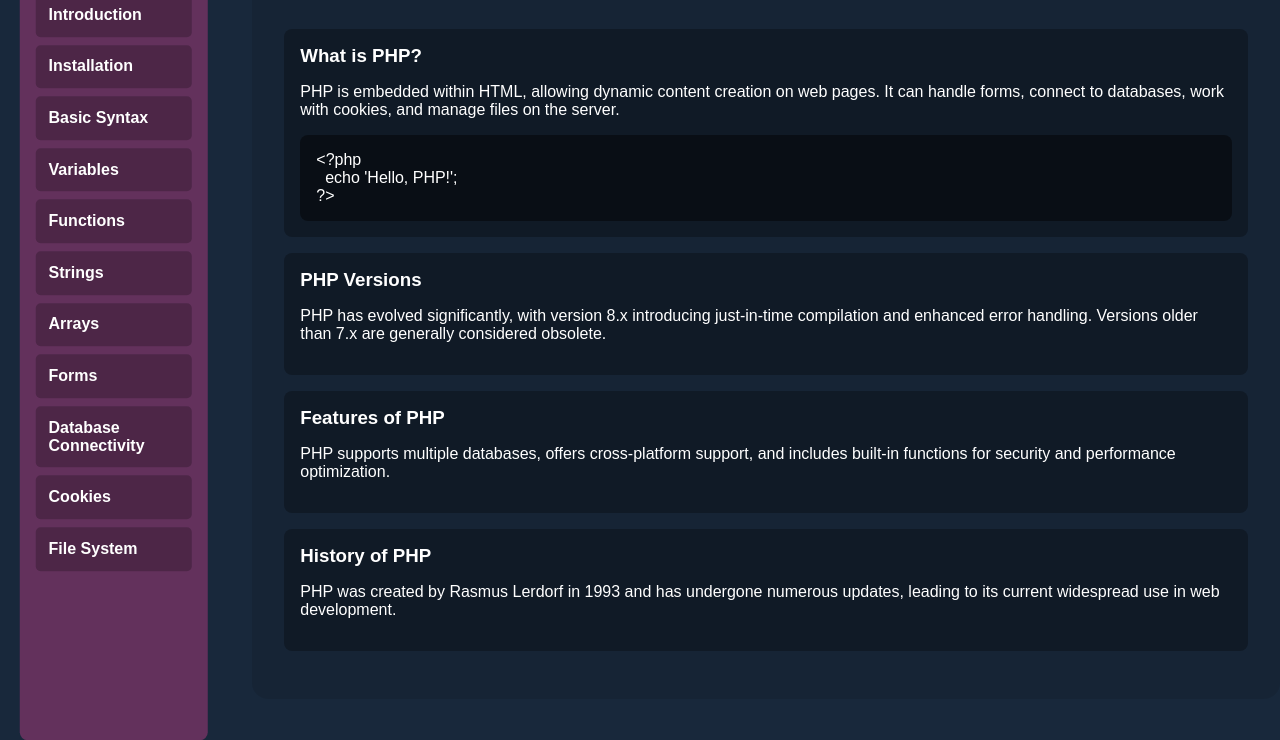
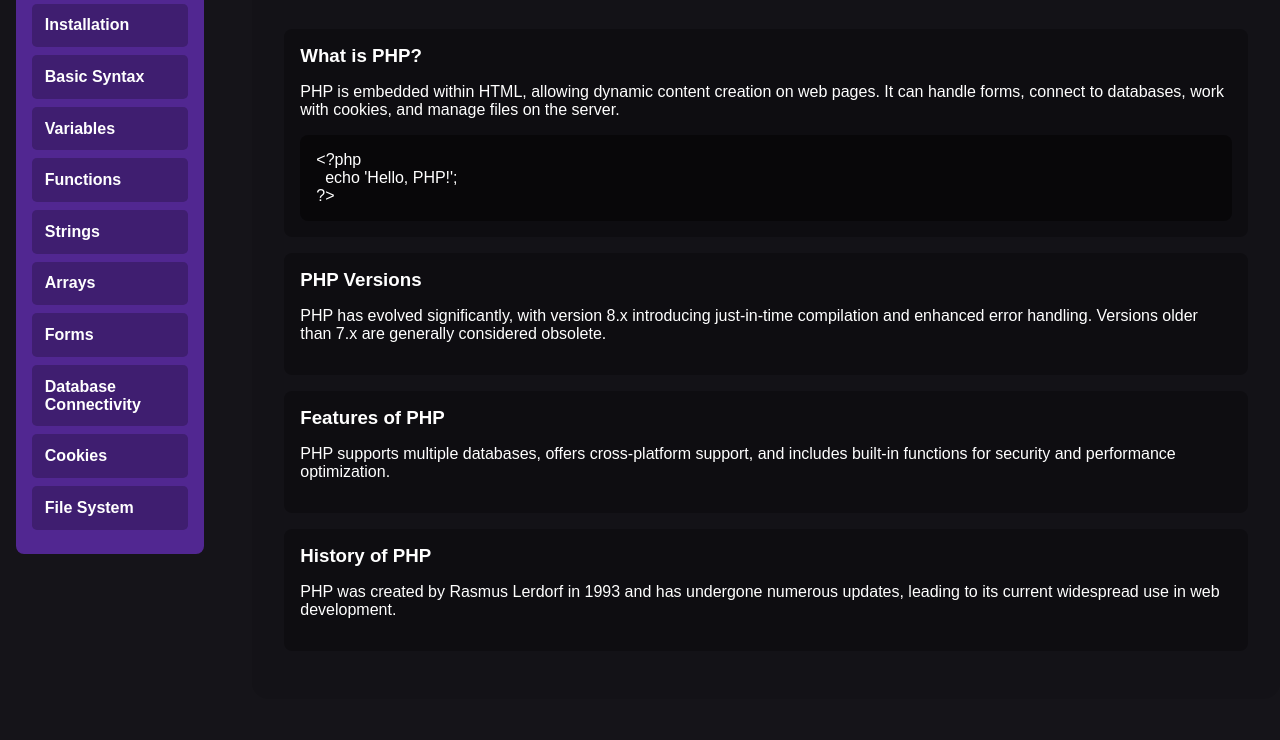
Before and after one commit to irfaan-16/Php-corner, a plain HTML site: page index.html in a window 1280 px wide. Shown: the part 206-946 px from the top of the page. After the commit the page ends 905 px from the top, so only its background shows below. Drawn offline with Linux system fonts and the light colour scheme.

Commit message:
UI changes

```diff
--- a/styles.css
+++ b/styles.css
@@ -16,19 +16,20 @@
 }
 body {
   min-height: 100vh;
-  background: var(--navbar-dark-primary);
+  background: rgb(21, 20, 25);
 }
 span {
   pointer-events: none;
 }
 .navbar {
   color: white;
-  background: var(--background);
+  background: rgba(133, 57, 248, 0.541);
   width: max-content;
   padding: 1rem;
   border-radius: 0.5rem;
   margin: 1rem 0 0 1rem;
-  transform: translate(2%, 5%);
+  position: sticky;
+  top: 4.5rem;
 }
 .navbar .navHeader {
   border-bottom: 2px solid rgba(255, 255, 255, 0.178);
@@ -43,6 +44,11 @@ span {
   cursor: pointer;
   border-radius: 0.3rem;
   margin-bottom: 0.5rem;
+  transition: 0.3s ease;
+}
+.navButton:hover {
+  background-color: white;
+  color: black;
 }
 
 main {
@@ -50,6 +56,7 @@ main {
   padding-top: 4rem;
   gap: 3rem;
   color: white;
+  align-items: flex-start;
 }
 
 .container {
@@ -80,12 +87,12 @@ main {
   margin: 1rem 0;
 }
 
-.textarea{
-    background: transparent;
-    height: fit-content;
+.textarea {
+  background: transparent;
+  height: fit-content;
 }
-.snippet{
-    padding: 1rem;
-    border-radius: .5rem;
-    background: #00000075;
+.snippet {
+  padding: 1rem;
+  border-radius: 0.5rem;
+  background: #00000075;
 }
```
